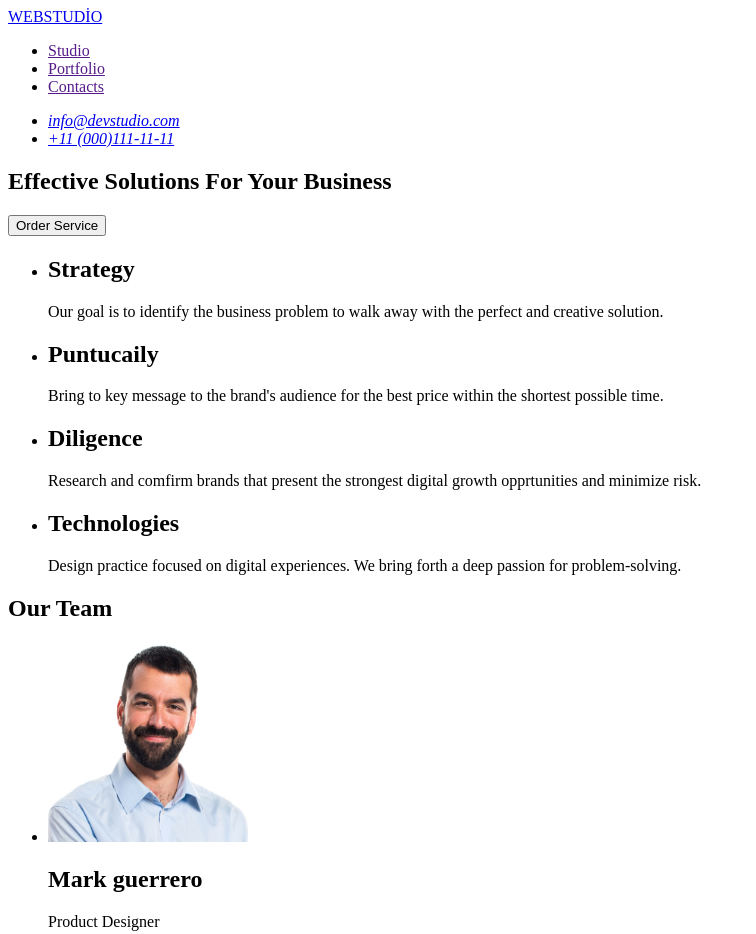
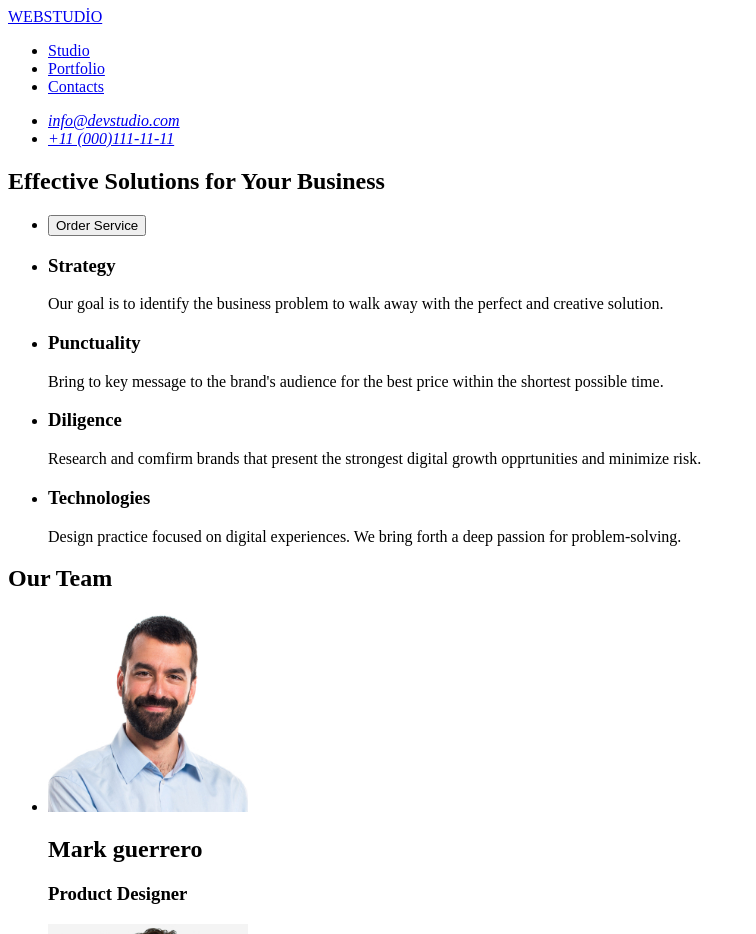
Before and after one commit to ilteriscagri/goit-markup-hw-01, a plain HTML site: page index.html in a window 1280 px wide. Shown: the top 934 px of the page, without its empty margins (0-756 px from the left). Drawn offline with Linux system fonts and the light colour scheme.

Commit message:
değşiklik3

```diff
--- a/index.html
+++ b/index.html
@@ -8,45 +8,57 @@
 <body>
 
     <header>
+        <nav>
         <section>
          <nav>
-            <a href="./index.html">WEBSTUDİO</a>
-            <ul>
-              <li><a href="">Studio</a></li>
-              <li><a href="">Portfolio</a></li>
-              <li><a href="">Contacts</a></li>
-            </ul>
-        </nav>
+            <section>
+                <a href="./index.html">WEBSTUDİO</a>
+                <ul>
+                  <li><a href="#">Studio</a></li>
+                  <li><a href="#">Portfolio</a></li>
+                  <li><a href="#">Contacts</a></li>
+                </ul>
+        </section>
+           </nav>
+           <section>
         <address>
             <ul>
             <li><a href="mailto:info@devstudio.com">info@devstudio.com</a></li>
             <li><a href="tel:+110001111111"> +11 (000)111-11-11</a></li>
         </ul>
         </address>
-        <section>
-    </header>
+    </section>
+
+
+</header>
+
 
     <main>
 <section>
-<H1>Effective Solutions For Your Business</H1>
-<button>Order Service</button>
+<H1>Effective Solutions for Your Business</H1>
+<ul>
+    <li>
+        <input class="styled" type="button" value="Order Service" />
+    </li>
+</ul>
+
 </section>
 <section>
 <ul>
     <li>
-        <h2>Strategy</h2>
+        <h3>Strategy</h3>
         <p>Our goal is to identify the business problem to walk away with the perfect and creative solution.</p>
     </li>
     <li>
-        <h2>Puntucaily</h2>
+        <h3>Punctuality</h3>
         <p>Bring to key message to the brand's audience for the best price within the shortest possible time.</p>
     </li>
     <li>
-        <h2>Diligence</h2>
+        <h3>Diligence</h3>
         <p>Research and comfirm brands that present the strongest digital growth opprtunities and minimize risk.</p>
     </li>
     <li>
-        <h2>Technologies</h2>
+        <h3>Technologies</h3>
     <p>Design practice focused on digital experiences. We bring forth a deep passion for problem-solving.</p>
 </li>
 
@@ -55,32 +67,32 @@
 
 
 <section>
-<h1>Our Team</h1>
+<h2>Our Team</h2>
 <ul>
 <li>
     <img src="./images/team-1.jpg" alt="mark guerrero" width="200" height="200">
     <h2>Mark guerrero</h2>
-    <p>Product Designer</p>
+    <h3>Product Designer</h3>
 
 </li>
 
 <li>
     <img src="./images/team-2.jpg" alt="Tom Ford" width="200" height="200">
     <h2>Tom Ford</h2>
-    <p>Frontend Developer</p>
+    <h3>Frontend Developer</h3>
 
 </li>
 
 <li>
     <img src="./images/team-3.jpg" alt="Camila Garcia" width="200" height="200">
     <h2>Camila Garcia</h2>
-    <p>Marketing</p>
+    <h3>Marketing</h3>
 
 </li>
 <li>
     <img src="./images/team-4.jpg" alt="Daniel Wilson" width="200" height="200">
     <h2>Daniel Wilson</h2>
-    <p>UI Designer</p>
+    <h3>UI Designer</h3>
 
 </li>
 
```
